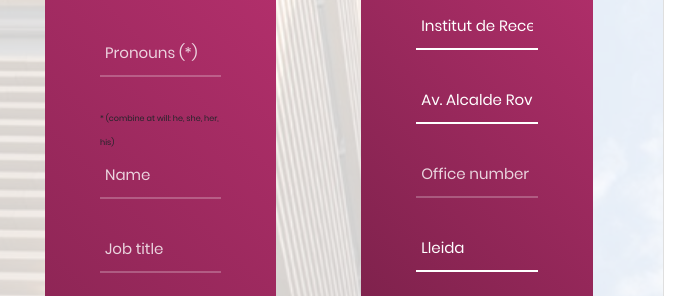
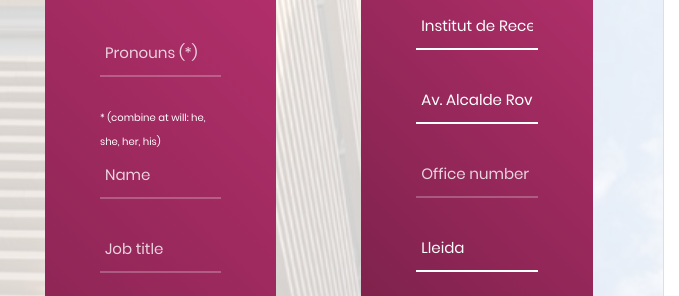
Before and after one commit to IRBLleida/mail-signature, a plain HTML site: page index.html in a window 1280 px wide. Shown: the part 206-502 px from the top of the page, 0-679 px from the left. Drawn offline with Linux system fonts and the light colour scheme.

Commit message:
Update index.html

```diff
--- a/index.html
+++ b/index.html
@@ -54,7 +54,7 @@
 						<input class="input3" type="text" id="pronouns" placeholder="Pronouns (*)">
 						<span class="focus-input3"></span>
 					</div>
-					<div><span style="font-size:8px;">* (combine at will: he, she, her, his)</span></div>
+					<div><span style="color:white;font-size:10px;">* (combine at will: he, she, her, his)</span></div>
 
 					<div class="wrap-input3 validate-input" data-validate="Name is required">
 						<input class="input3" type="text" id="name" placeholder="Name">
```
